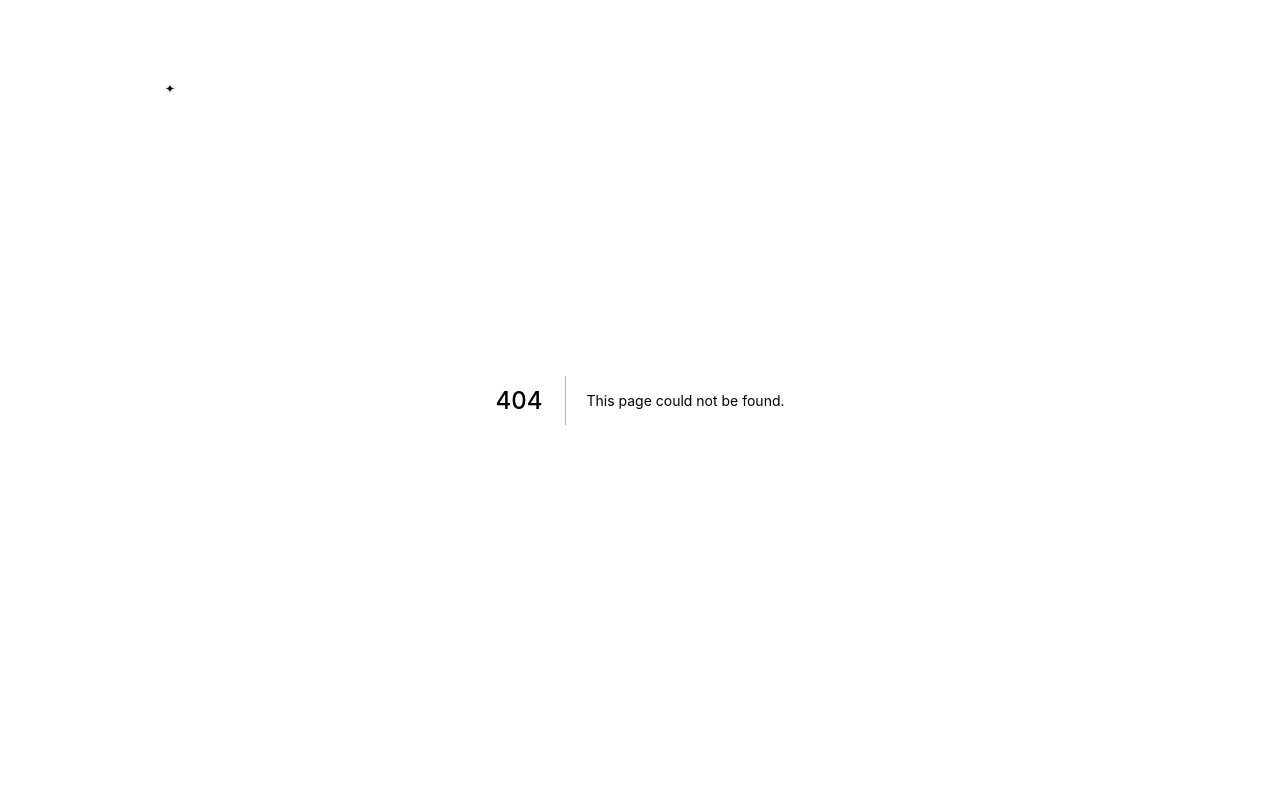
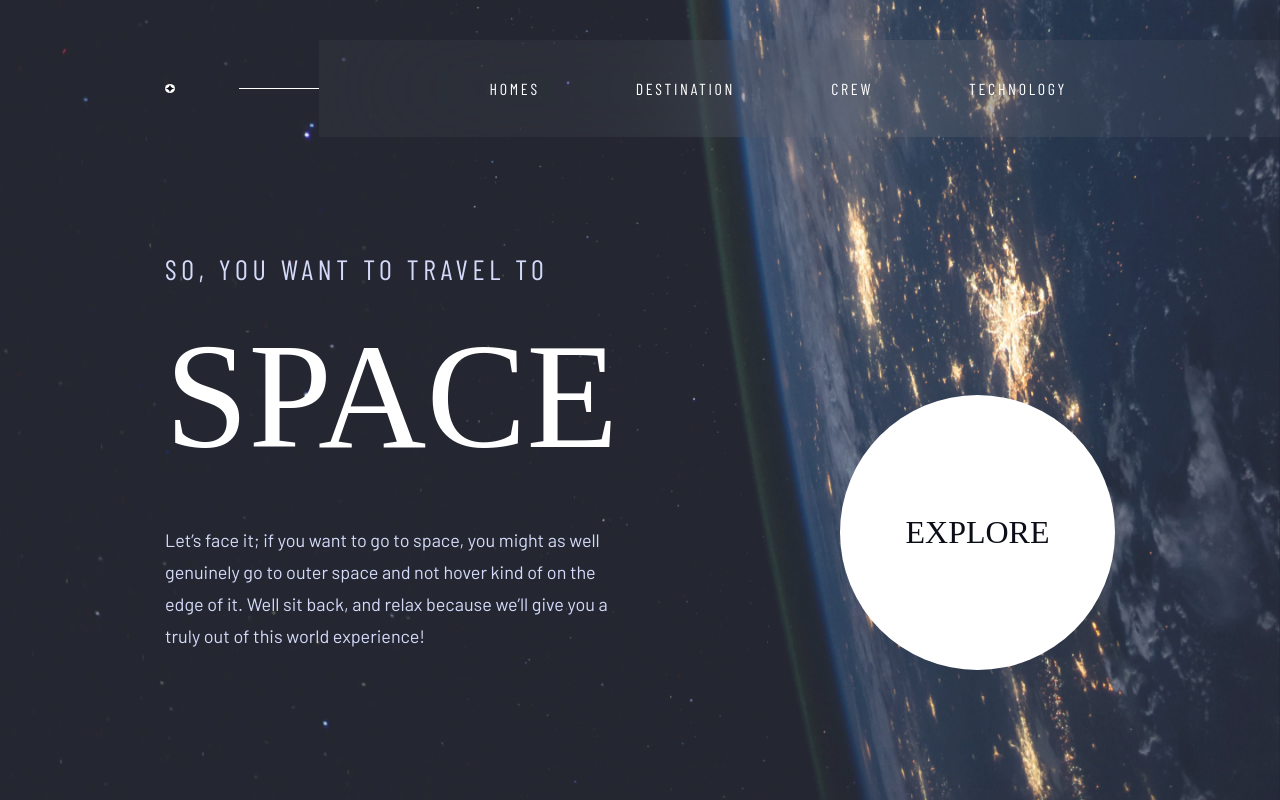
Before and after one commit to JKarwatka/space-tourism-page, a Next.js app: page /home in a window 1280 px wide. Before the commit this address had no page. Built offline with nearby package versions, Linux system fonts and the light colour scheme; a web font is replaced by a local one.

Commit message:
Move home page ot comply with nextjs routing

```diff
--- a/pages/HomePage/index.tsx
+++ b/pages/home/index.tsx
@@ -1,4 +1,5 @@
 import type { NextPage } from 'next'
+import Link from 'next/link'
 import { BodyText, H1, H4, H5 } from '../../components/atoms'
 import { colors } from '../../components/designSystem'
 import { MainButton, PageBackground, PageContainer, ContentContainer, ButtonContainer } from './atoms'
@@ -13,7 +14,7 @@ const HomePage: NextPage = () =>  (
         <BodyText color={colors.TERNARY}>{homePageContent.BODY}</BodyText>
       </ContentContainer>
       <MainButton>
-        <H4 color={colors.SECONDARY}>{homePageContent.BUTTON}</H4>
+        <Link href="/destination"><a><H4 color={colors.SECONDARY}>{homePageContent.BUTTON}</H4></a></Link>
       </MainButton>
     </PageContainer>
   </PageBackground>
```
Also changed, not shown: pages/destination/index.tsx (added, +7 -0 lines), pages/home/atoms.tsx (renamed from pages/HomePage/atoms.tsx), pages/home/content.tsx (renamed from pages/HomePage/content.tsx).
